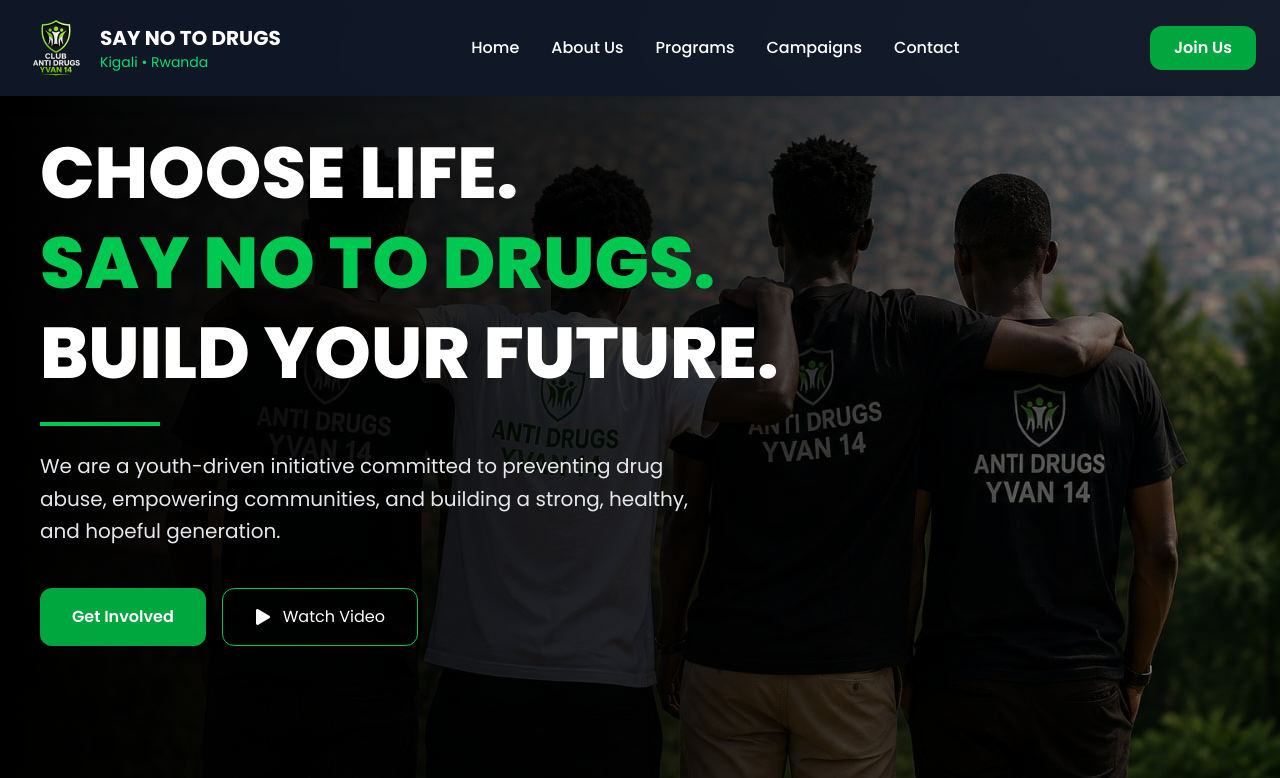
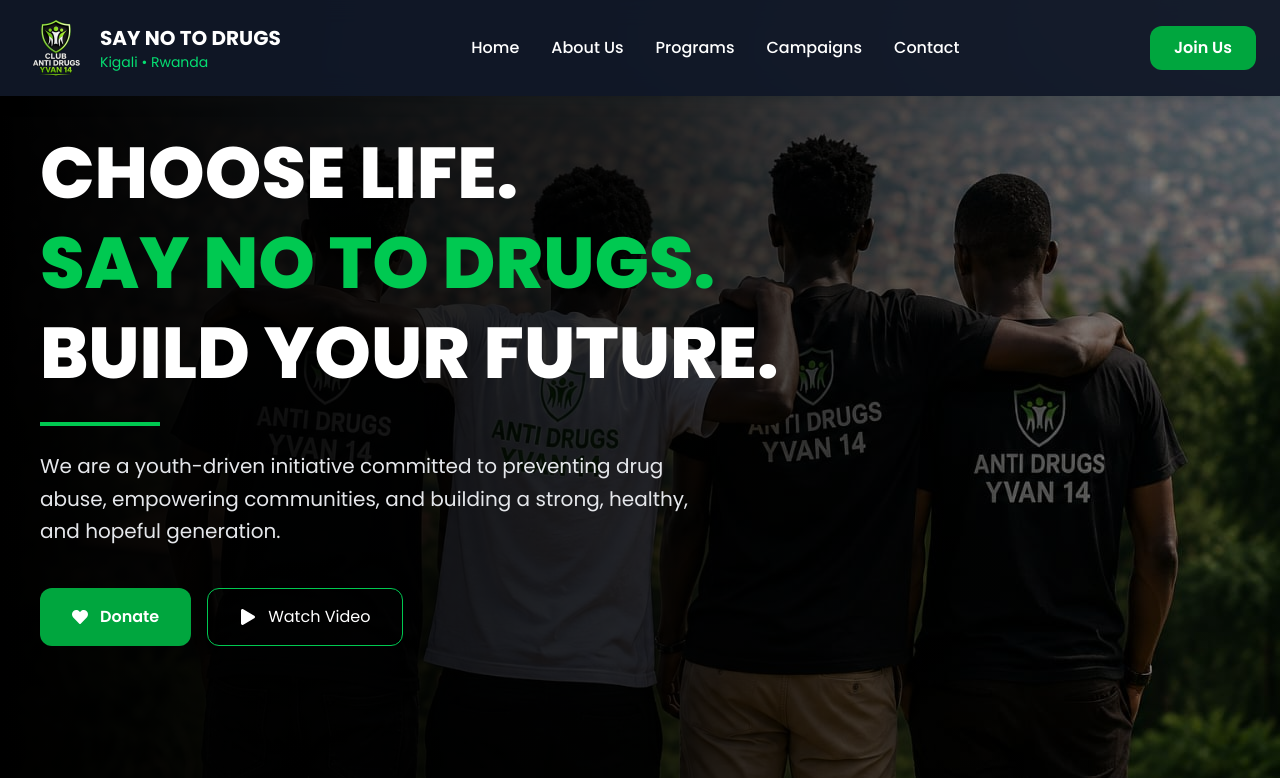
Before and after one commit to IsingizweBonheur/say-no, a React (Vite) app in the folder frontend/: page / in a window 1280 px wide. Shown: the top 778 px of the page. Built offline with nearby package versions, Linux system fonts and the light colour scheme.

Commit message:
Add Donate button with heart icon to Hero component
Updated the Hero component to include a Donate button with a heart icon and replaced the button with a Link component for navigation.

```diff
--- a/frontend/src/component/hero.jsx
+++ b/frontend/src/component/hero.jsx
@@ -1,6 +1,7 @@
 import React, { useState } from "react";
 import { motion, AnimatePresence } from "framer-motion";
-import { FaPlay, FaTimes } from "react-icons/fa";
+import { FaPlay, FaTimes, FaHeart } from "react-icons/fa";
+import { Link } from "react-router-dom";
 import heroImage from "../assets/hero.jpeg";
 
 const Hero = () => {
@@ -64,12 +65,16 @@ const Hero = () => {
             transition={{ delay: 0.4 }}
             className="flex flex-col sm:flex-row gap-4 mt-10"
           >
-            <button
-              className="bg-green-600 hover:bg-green-700 px-8 py-4 rounded-xl font-semibold text-white transition"
+            {/* Donate Button */}
+            <Link
+              to="/donate"
+              className="flex items-center justify-center gap-3 bg-green-600 hover:bg-green-700 px-8 py-4 rounded-xl font-semibold text-white transition"
             >
-              Get Involved
-            </button>
+              <FaHeart />
+              Donate
+            </Link>
 
+            {/* Watch Video Button */}
             <button
               onClick={() => setShowVideo(true)}
               className="flex items-center justify-center gap-3 border border-green-500 text-white px-8 py-4 rounded-xl hover:bg-green-500 transition"
```
